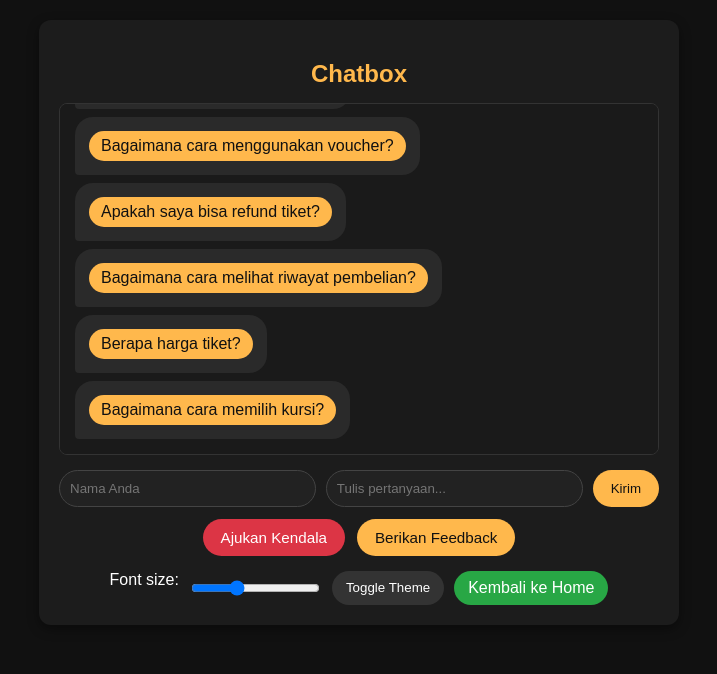
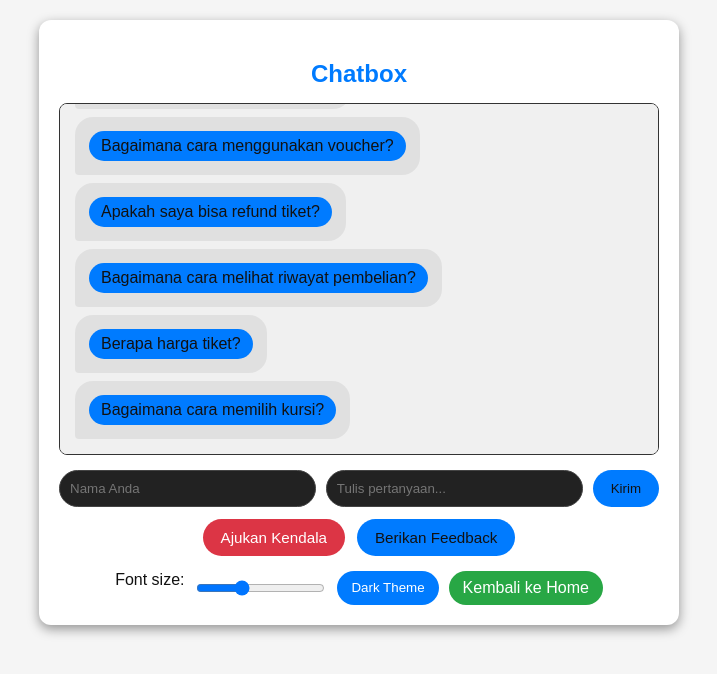
Before and after one commit to JuliantoLauw/TARCinema, a plain HTML site: page customer.html in a window 1280 px wide. Both pictures are taken after a click on the button "Toggle Theme". Shown: the whole page, without its empty margins (281-998 px from the left). Drawn offline with Linux system fonts and the light colour scheme.

Commit message:
perbikan fiture toggle them di chaat box

```diff
--- a/css/chatbox.css
+++ b/css/chatbox.css
@@ -1,4 +1,4 @@
-/* === THEME TARCinema === */
+
 :root {
   --bg: #111;
   --card: #1c1c1c;
@@ -7,6 +7,39 @@
   --radius: 12px;
   --shadow: 0 4px 12px rgba(0, 0, 0, 0.4);
 }
+
+body.light-mode {
+  --bg: #f5f5f5;
+  --card: #ffffff;
+  --accent: #007bff;
+  --muted: #333;
+  color: #111;
+}
+
+body.light-mode .chat-box {
+  background: #f0f0f0;
+  color: #111;
+}
+
+body.light-mode .chat-msg.chat-user {
+  background: #007bff;
+  color: white;
+}
+
+body.light-mode .chat-msg.chat-bot {
+  background: #e0e0e0;
+  color: #111;
+}
+
+body.light-mode #themeToggle {
+  background: #007bff;
+  color: white;
+}
+
+body.light-mode h2 {
+  color: #007bff;
+}
+
 
 body {
   font-family: "Poppins", sans-serif;
@@ -17,7 +50,7 @@ body {
   transition: background 0.3s, color 0.3s;
 }
 
-/* === Container utama === */
+
 .container {
   max-width: 600px;
   margin: auto;
@@ -28,7 +61,7 @@ body {
   transition: background 0.3s, color 0.3s;
 }
 
-/* === Judul === */
+
 h2 {
   text-align: center;
   margin-bottom: 15px;
@@ -36,7 +69,7 @@ h2 {
   color: var(--accent);
 }
 
-/* === Kotak chat === */
+
 .chat-box {
   border: 1px solid #333;
   border-radius: 8px;
@@ -61,7 +94,7 @@ h2 {
   background: #666;
 }
 
-/* === Pesan chat === */
+
 .chat-msg {
   max-width: 75%;
   padding: 10px 14px;
@@ -85,7 +118,7 @@ h2 {
   border-bottom-left-radius: 4px;
 }
 
-/* === Tombol FAQ === */
+
 .faq-btn {
   display: inline-block;
   margin: 4px 0;
@@ -161,7 +194,7 @@ button#themeToggle {
   padding: 8px 14px;
   border: none;
   background: #333;
-  color: white;
+  color: bisque;
   border-radius: 20px;
   cursor: pointer;
   transition: background 0.3s;
--- a/js/chatbot.js
+++ b/js/chatbot.js
@@ -137,9 +137,19 @@ document.getElementById("fontSlider").addEventListener("input", function (e) {
   chatBox.style.fontSize = e.target.value + "px";
 });
 
+// === Toggle Tema Dark/Light ===
 document.getElementById("themeToggle").addEventListener("click", function () {
-  document.body.classList.toggle("dark");
+  document.body.classList.toggle("light-mode");
+
+  // ubah teks tombol juga biar interaktif
+  const btn = document.getElementById("themeToggle");
+  if (document.body.classList.contains("light-mode")) {
+    btn.textContent = "Dark Theme";
+  } else {
+    btn.textContent = "Light Theme";
+  }
 });
+
 
 function showFAQOptions() {
   addMessage("Bot", "Halo! Pilih pertanyaan umum berikut atau ketik pertanyaan Anda:", true);
```
